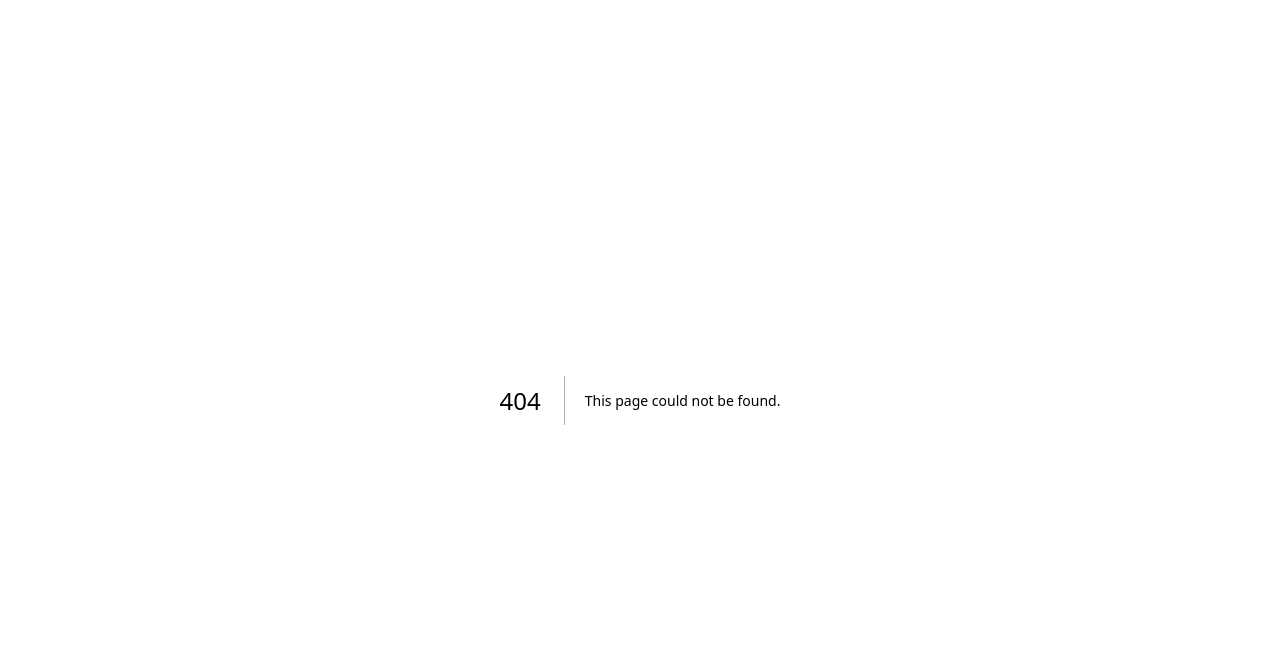
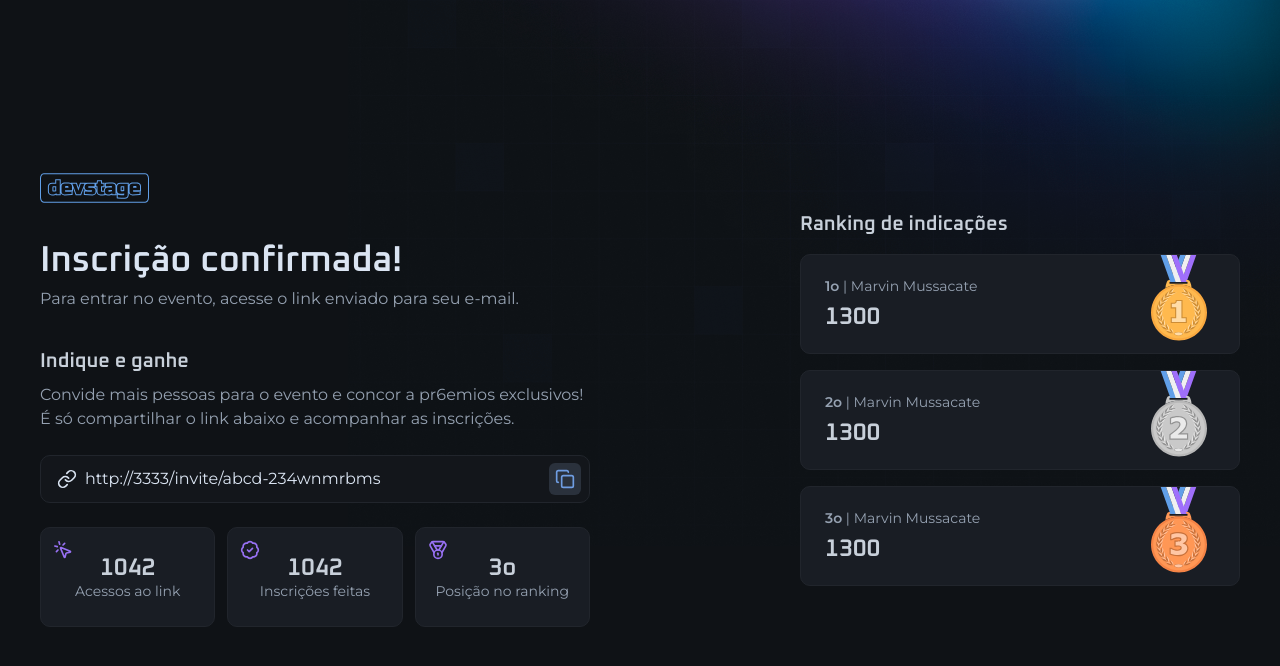
Before and after one commit to Urassamx7/nlw-connect-nextjs, a Next.js app: page /invite in a window 1280 px wide. Before the commit this address had no page. Shown: the top 666 px of the page. Built offline with nearby package versions, Linux system fonts and the light colour scheme.

Commit message:
Template complete

```diff
--- a/package.json
+++ b/package.json
@@ -15,6 +15,7 @@
     "postcss": "^8.5.3",
     "react": "^19.0.0",
     "react-dom": "^19.0.0",
+    "tailwind-merge": "^3.0.2",
     "tailwindcss": "^4.0.8"
   },
   "devDependencies": {
--- /dev/null
+++ b/src/app/invite/page.tsx
@@ -0,0 +1,117 @@
+import Image from 'next/image'
+import logo from '@/assets/logo.svg'
+import gold from '@/assets/medal-gold.svg'
+import silver from '@/assets/medal-silver.svg'
+import cooper from '@/assets/medal-cooper.svg'
+import { InputField, InputIcon, InputRoot } from '@/components/input'
+import { BadgeCheck, Copy, Link, Medal, MousePointerClick } from 'lucide-react'
+import { IconButton } from '@/components/icon-button'
+
+const InvitePage = () => {
+  return (
+    <div className="min-h-dvh flex items-center justify-between gap-16 flex-col md:flex-row">
+      <div className="flex flex-col gap-10 w-full max-w-[550px]">
+        <Image src={logo} alt="Devstage" width={108.5} height={30} />
+        <div className="space-y-2">
+          <h1 className="text-4xl font-semibold font-heading text-gray-100 leading-none">
+            Inscrição confirmada!
+          </h1>
+          <p className="text-gray-300">
+            Para entrar no evento, acesse o link enviado para seu e-mail.
+          </p>
+        </div>
+        <div className="space-y-6">
+          <div className="space-y-3">
+            <h2 className="text-gray-200 text-xl font-heading font-semibold leading-none">
+              Indique e ganhe
+            </h2>
+            <p className="text-gray-300">
+              Convide mais pessoas para o evento e concor a pr6emios exclusivos!
+              É só compartilhar o link abaixo e acompanhar as inscrições.
+            </p>
+          </div>
+
+          <InputRoot>
+            <InputIcon>
+              <Link className="size-5" />
+            </InputIcon>
+            <InputField
+              defaultValue="http://3333/invite/abcd-234wnmrbms"
+              readOnly
+            />
+            <IconButton className="-mr-2">
+              <Copy className="size-5" />
+            </IconButton>
+          </InputRoot>
+
+          <div className="grid grid-cols-1 gap-3 md:grid-cols-3">
+            <div className="relative bg-gray-700 border border-gray-600 px-4 py-7 flex flex-col items-center justify-center gap-1 rounded-xl">
+              <span className="font-heading text-2xl font-semibold text-gray-200 leading-none">
+                1042
+              </span>
+              <span className="text-sm text-gray-300 leading-none text-center">
+                Acessos ao link
+              </span>
+              <MousePointerClick className="size-5 text-purple absolute top-3 left-3" />
+            </div>
+            <div className="relative bg-gray-700 border border-gray-600 px-4 py-7 flex flex-col items-center justify-center gap-1 rounded-xl">
+              <span className="font-heading text-2xl font-semibold text-gray-200 leading-none">
+                1042
+              </span>
+              <span className="text-sm text-gray-300 leading-none text-center">
+                Inscrições feitas
+              </span>{' '}
+              <BadgeCheck className="size-5 text-purple absolute top-3 left-3" />
+            </div>
+            <div className="relative bg-gray-700 border border-gray-600 px-4 py-7 flex flex-col items-center justify-center gap-1 rounded-xl">
+              <span className="font-heading text-2xl font-semibold text-gray-200 leading-none">
+                3o
+              </span>
+              <span className="text-sm text-gray-300 leading-none text-center">
+                Posição no ranking
+              </span>{' '}
+              <Medal className="size-5 text-purple absolute top-3 left-3" />
+            </div>
+          </div>
+        </div>
+      </div>
+
+      <div className="w-full max-w-[440px] space-y-5">
+        <h2 className="text-gray-200 text-xl font-heading font-semibold leading-none">
+          Ranking de indicações
+        </h2>
+        <div className="space-y-4">
+          <div className="relative rounded-xl bg-gray-700 border border-gray-600 p-6 flex flex-col justify-center gap-3">
+            <span className="text-sm text-gray-300 leading-none">
+              <span className="font-semibold">1o</span> | Marvin Mussacate
+            </span>
+            <span className="font-heading text-2xl font-semibold text-gray-200 leading-none">
+              1300
+            </span>
+            <Image src={gold} alt="gold" className="absolute top-0 right-8" />
+          </div>
+          <div className="relative rounded-xl bg-gray-700 border border-gray-600 p-6 flex flex-col justify-center gap-3">
+            <span className="text-sm text-gray-300 leading-none">
+              <span className="font-semibold">2o</span> | Marvin Mussacate
+            </span>
+            <span className="font-heading text-2xl font-semibold text-gray-200 leading-none">
+              1300
+            </span>
+            <Image src={silver} alt="gold" className="absolute top-0 right-8" />
+          </div>
+          <div className="relative rounded-xl bg-gray-700 border border-gray-600 p-6 flex flex-col justify-center gap-3">
+            <span className="text-sm text-gray-300 leading-none">
+              <span className="font-semibold">3o</span> | Marvin Mussacate
+            </span>
+            <span className="font-heading text-2xl font-semibold text-gray-200 leading-none">
+              1300
+            </span>
+            <Image src={cooper} alt="gold" className="absolute top-0 right-8" />
+          </div>
+        </div>
+      </div>
+    </div>
+  )
+}
+
+export default InvitePage
--- a/src/app/layout.tsx
+++ b/src/app/layout.tsx
@@ -24,7 +24,9 @@ export default function RootLayout({
   return (
     <html lang="en" className={`${oxanium.variable} ${montserrat.variable}`}>
       <body className="bg-gray-900 antialiased text-gray-100 bg-[url(/background.png)] bg-no-repeat bg-top md:bg-right-top">
-        {children}
+        <main className="max-w-[1240px] mx-auto px-5 py-8 md:py-0">
+          {children}
+        </main>
       </body>
     </html>
   )
--- a/src/app/page.tsx
+++ b/src/app/page.tsx
@@ -5,7 +5,6 @@ import { ArrowRight, Mail, Radio, User } from 'lucide-react'
 import Image from 'next/image'
 export default function Home() {
   return (
-    <main className="max-w-[1240px] mx-auto px-5 py-8 md:py-0">
     <div className="min-h-dvh flex flex-col justify-center gap-16">
       <div className="flex flex-col gap-8 items-center md:items-start">
         <Image src={logo} alt="Devstage" width={108.5} height={30} />
@@ -62,6 +61,5 @@ export default function Home() {
         </form>
       </div>
     </div>
-    </main>
   )
 }
--- a/src/components/icon-button.tsx
+++ b/src/components/icon-button.tsx
@@ -1,14 +1,18 @@
-import type { ComponentProps, ReactNode } from "react";
+import type { ComponentProps, ReactNode } from 'react'
+import { twMerge } from 'tailwind-merge'
 
-interface IconButtonProps extends ComponentProps<"button"> {
-  children: ReactNode;
+interface IconButtonProps extends ComponentProps<'button'> {
+  children: ReactNode
 }
-export const IconButton = (props: IconButtonProps) => {
+export const IconButton = ({ className, ...props }: IconButtonProps) => {
   return (
     <button
       type="button"
-      className=" p-1.5 bg-gray-500 text-blue rounded-md cursor-pointer transition-colors duration-300 hover:bg-blue hover:text-gray-900"
+      className={twMerge(
+        ' p-1.5 bg-gray-500 text-blue rounded-md cursor-pointer transition-colors duration-300 hover:bg-blue hover:text-gray-900',
+        className
+      )}
       {...props}
     />
-  );
-};
+  )
+}
```
Also changed, not shown: 1 other file (tests, documents, lock files or other folders). Lines whose indentation alone changed are shown as unchanged.
